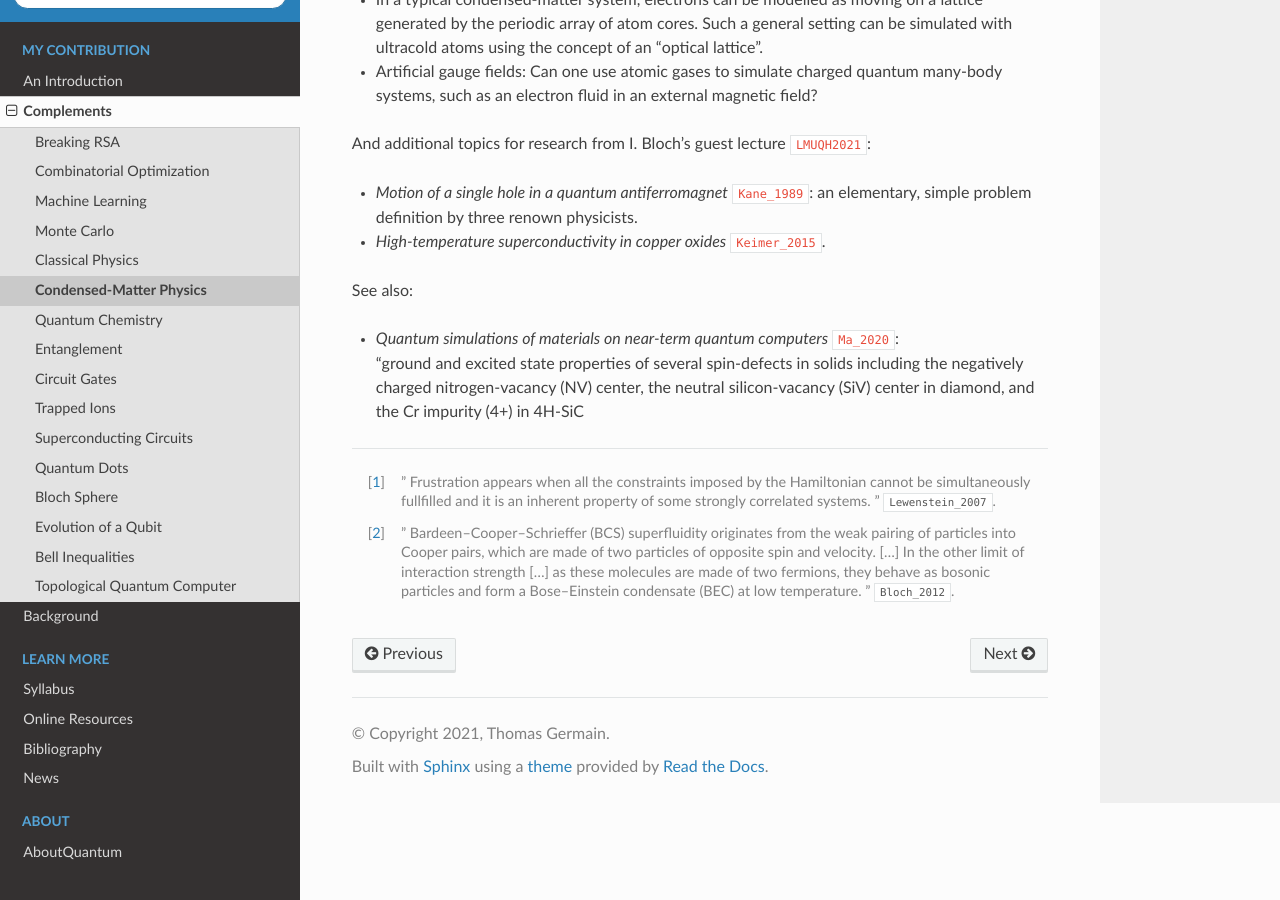
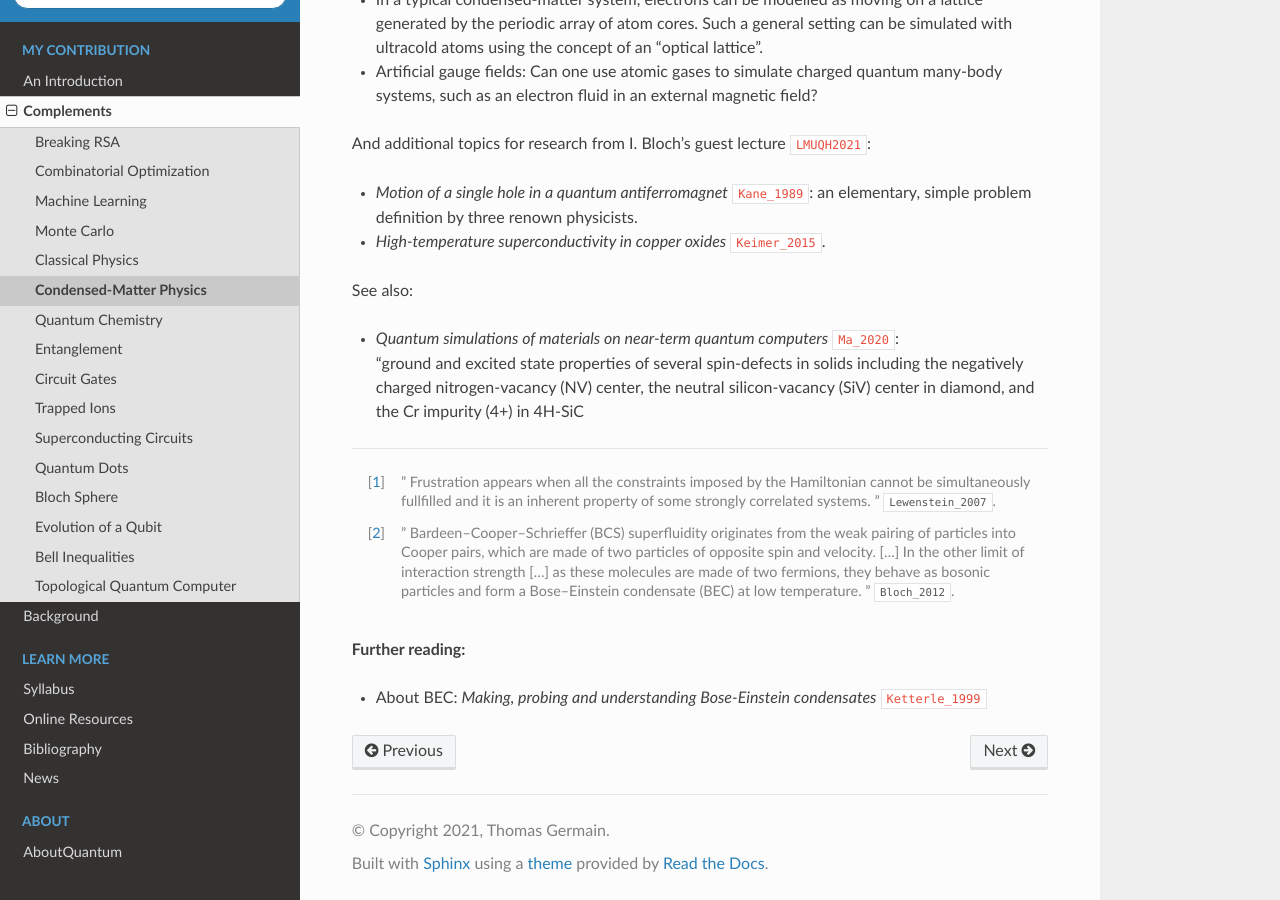
Before and after one commit to tomlqc/about-quantum, a Sphinx documentation site: the page built from source/stories/complements/condmatter.rst, in a window 1280 px wide and 900 px high, scrolled down 1087 px. Built offline with Sphinx 7.4.7 and the Read the Docs theme 2.0.0, drawn with Linux system fonts in a browser that asks for light colours; cross-references to code outside the pages are shown as plain code; some of the changed lines change nothing that is shown.

Commit message:
condmatter: about BEC.

```diff
--- a/source/biblio/reviews.bib
+++ b/source/biblio/reviews.bib
@@ -107,6 +107,19 @@
   journal = {Annual Review of Physical Chemistry},
   publisher = {Annual Reviews}
 }
+@article{Ketterle_1999,
+  title = {Making,  probing and understanding Bose-Einstein condensates},
+  author = {Ketterle W. and Durfee D.S. and Stamper-Kurn D.M.},
+  year = {1999},
+  ISSN = {0074-784X},
+  DOI = {10.3254/978-1-61499-225-7-67},
+  eprint = {cond-mat/9904034},
+  volume = {140},
+  number = {Bose-Einstein Condensation in Atomic Gases},
+  pages = {67–176},
+  journal = {Proceedings of the International School of Physics Enrico Fermi.},
+  publisher = {IOS Press}
+}
 @article{Kjaergaard_2020,
    title={Superconducting Qubits: Current State of Play},
    author={Kjaergaard, M. and Schwartz, M. E. and Braumüller, J. and Krantz, P. and Wang, J. I.-J. and Gustavsson, S. and Oliver, W. D.},
--- a/source/stories/complements/condmatter.rst
+++ b/source/stories/complements/condmatter.rst
@@ -82,4 +82,8 @@ See also:
     "
     :cite:`Bloch_2012`.
 
+**Further reading:**
+
+* About BEC: *Making, probing and understanding Bose-Einstein condensates* :cite:`Ketterle_1999`
+
 .. ---------------------------------------------------------------------------
```
